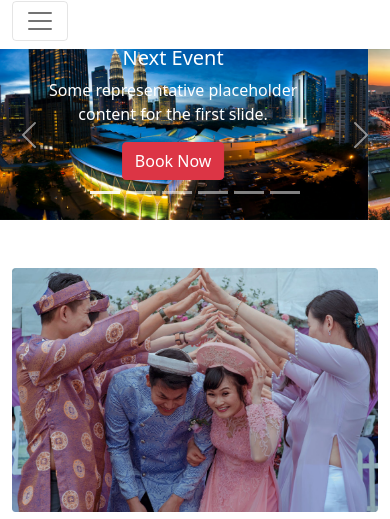
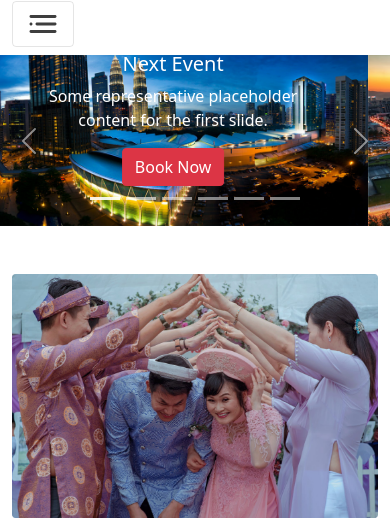
Before and after one commit to moazzemhossainnahid/convention-center, a plain HTML site: page index.html in a window 390 px wide. Shown: the part 47-566 px from the top of the page. Drawn offline with Linux system fonts and the light colour scheme.

Commit message:
third commit

```diff
--- a/index.html
+++ b/index.html
@@ -22,7 +22,7 @@
     <div class="container">
       <a class="navbar-brand fw-bold" href="#">Dhaka International Convetion Center</a>
       <button class="navbar-toggler" type="button" data-bs-toggle="collapse" data-bs-target="#navbarNav" aria-controls="navbarNav" aria-expanded="false" aria-label="Toggle navigation">
-        <span class="navbar-toggler-icon"></span>
+        <img src="icons/menu-2 1.svg" alt="">
       </button>
       <div class="collapse navbar-collapse" id="navbarNav">
         <ul class="navbar-nav ms-auto fw-bold">
```
